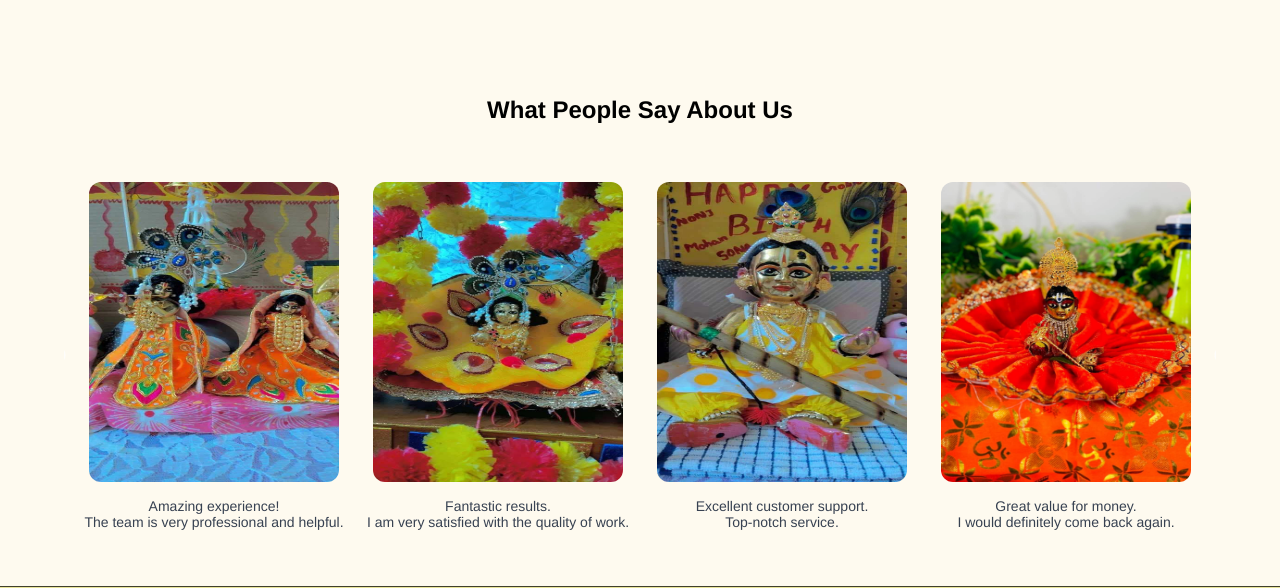
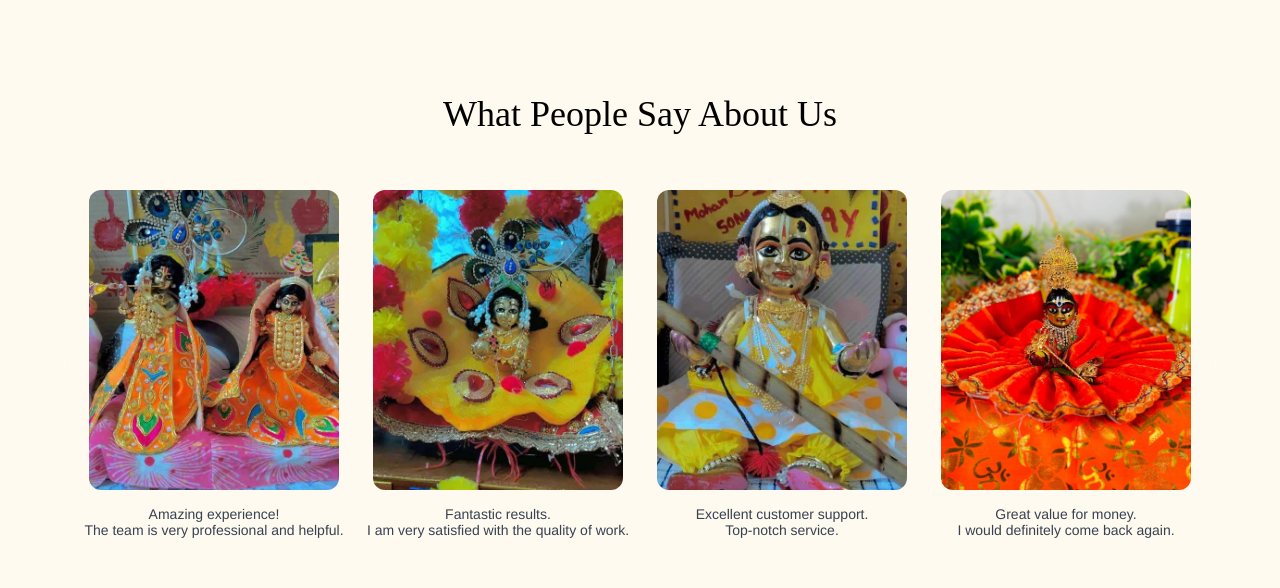
Before and after one commit to gohan-gb/Avoron, a React (Vite) app: page / in a window 1280 px wide. Shown: the part 3576-4164 px from the top of the page. Built offline with nearby package versions, Linux system fonts and the light colour scheme; no server answers.

Commit message:
testimonial changes

```diff
--- a/src/pages/Home/components/Testimonial.jsx
+++ b/src/pages/Home/components/Testimonial.jsx
@@ -3,6 +3,7 @@ import Slider from "react-slick";
 import "slick-carousel/slick/slick.css";
 import "slick-carousel/slick/slick-theme.css";
 import MarginWrapper from "../../../common/MarginWrapper";
+
 const testimonials = [
   {
     image: "/assets/review1.jpg",
@@ -65,7 +66,7 @@ const Testimonial = () => {
     <div className="mt-24">
       <MarginWrapper>
         <div className="text-center mb-12">
-        <h1 className="mb-8 mt-8 text-center text-2xl font-semibold">
+          <h1 className="mb-8 mt-8 text-center h4">
             What People Say About Us
           </h1>
         </div>
@@ -73,13 +74,15 @@ const Testimonial = () => {
           <Slider {...settings}>
             {testimonials.map((testimonial, index) => (
               <div key={index} className="px-0"> {/* Set px-0 for no padding */}
-              <div className="flex flex-col items-center text-center">
+                <div className="grid grid-cols-1 gap-4 place-items-center text-center"> {/* Grid Layout */}
+                  <div className="w-[250px] h-[300px]">
                   <img
                     src={testimonial.image}
                     alt={`Testimonial ${index + 1}`}
-                  className="rounded-xl transition-transform duration-300 w-[250px] h-[300px]"
+                    className="rounded-xl transition-transform duration-300  w-full h-full object-cover"
                   />
-                <p className="mt-4 text-gray-700 text-sm text-center leading-4">
+                  </div>
+                  <p className="text-gray-700 text-sm text-center leading-4">
                     {testimonial.text[0]} <br /> {testimonial.text[1]}
                   </p>
                 </div>
```
Lines whose indentation alone changed are shown as unchanged.
